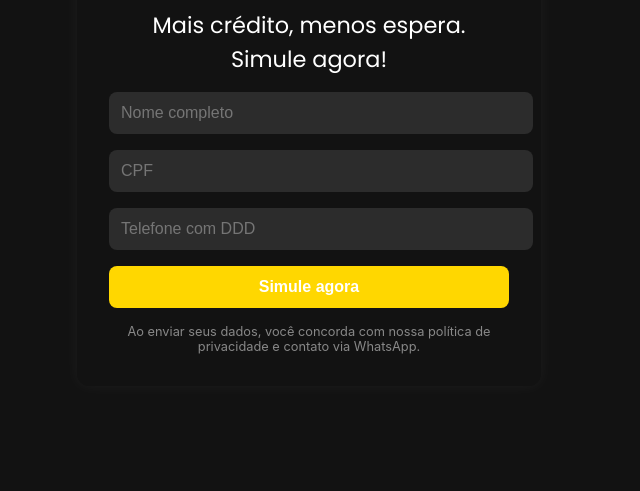
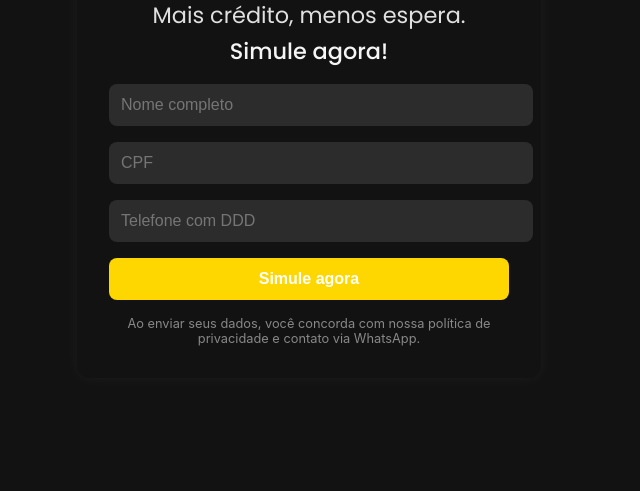
Before and after one commit to andradecorrea/acpromotora, a plain HTML site: page vendas/index.html in a window 1280 px wide. Shown: the part 341-832 px from the top of the page, without its empty margins (331-971 px from the left). Drawn offline with Linux system fonts and the light colour scheme.

Commit message:
Update index.html

```diff
--- a/vendas/index.html
+++ b/vendas/index.html
@@ -6,7 +6,7 @@
   <title>Simule seu Empréstimo Consignado do Trabalhador | AC Financeira</title>
   <link rel="preconnect" href="https://fonts.googleapis.com">
   <link rel="preconnect" href="https://fonts.gstatic.com" crossorigin>
-  <link href="https://fonts.googleapis.com/css2?family=Poppins:wght@400;600;700&display=swap" rel="stylesheet">
+  <link href="https://fonts.googleapis.com/css2?family=Poppins:wght@400;500;600&display=swap" rel="stylesheet">
   <style>
     body {
       margin: 0;
@@ -30,18 +30,28 @@
     }
     .logo {
       max-width: 180px;
-      margin: 0 auto 2rem;
+      margin: 0 auto 1rem;
       display: block;
     }
     h1 {
-  font-family: 'Poppins', sans-serif;
-  font-size: 1.4rem;      /* um pouco menor */
-  font-weight: 400;       /* deixa a letra mais fina (antes era 600 ou 700) */
-  margin-top: 0.5rem;     /* aproxima mais da logo */
-  margin-bottom: 1rem;    /* mantém respiro antes do formulário */
-  text-align: center;
-}
-
+      font-family: 'Poppins', sans-serif;
+      font-size: 1.4rem;
+      font-weight: 400;
+      margin-top: 0.5rem;
+      margin-bottom: 1rem;
+      text-align: center;
+      line-height: 1.4;
+    }
+    .titulo-principal {
+      color: #e0e0e0;   /* cinza claro */
+      display: block;
+    }
+    .subtitulo {
+      color: #f5f5f5;   /* branco suavizado */
+      font-weight: 500; /* levemente mais forte */
+      display: block;
+      margin-top: 0.3rem;
+    }
     input {
       width: 100%;
       padding: 0.75rem;
@@ -73,14 +83,16 @@
 </head>
 <body>
   <div class="container">
-    <!-- no /vendas usamos caminho relativo pra logo na raiz -->
+    <!-- logo -->
     <img class="logo" src="../logo-final.png" alt="AC Promotora" />
 
+    <!-- título em duas linhas -->
     <h1>
-  <span class="titulo-principal">Mais crédito, menos espera.</span><br>
-  <span class="subtitulo">Simule agora!</span>
-</h1>
+      <span class="titulo-principal">Mais crédito, menos espera.</span>
+      <span class="subtitulo">Simule agora!</span>
+    </h1>
 
+    <!-- formulário -->
     <form id="fgtsForm">
       <input type="text" id="nome" placeholder="Nome completo" required>
       <input type="text" id="cpf" placeholder="CPF" required>
@@ -141,7 +153,7 @@
         `Olá, gostaria de uma simulação do Consignado CLT!%0A%0A` +
         ` Nome: ${enc(nome)}%0A` +
         ` CPF: ${enc(cpf)}%0A` +
-        ` Telefone/WhatsApp: ${enc(telefone)}%0A` +
+        ` Telefone/WhatsApp: ${enc(telefone)}`;
 
       window.location.href = `https://wa.me/${NUMERO_WHATSAPP}?text=${msg}`;
     });
```
